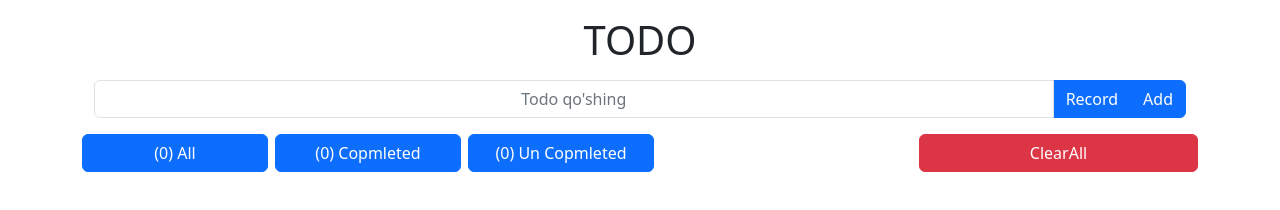
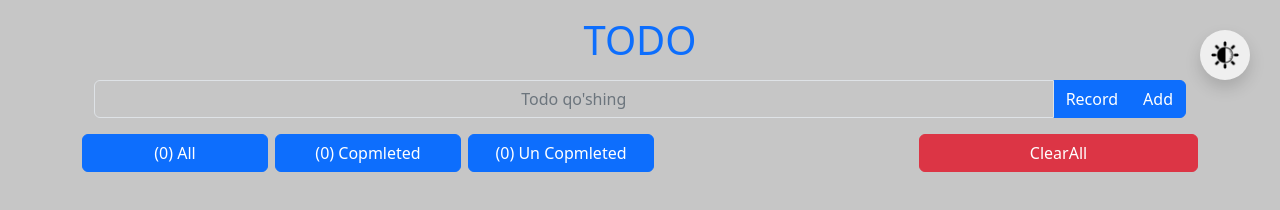
Before and after one commit to BunyodbekNasriddinov/js-todo, a plain HTML site: page index.html in a window 1280 px wide. Drawn offline with nearby package versions, Linux system fonts and the light colour scheme.

Commit message:
Dark mode add

```diff
--- /dev/null
+++ b/css/main.css
@@ -0,0 +1,47 @@
+:root {
+  --main-bg-color: #c6c6c6;
+}
+.dark {
+  --main-bg-color: #363636;
+}
+html {
+  height: 100%;
+  scroll-behavior: smooth;
+}
+*,
+*::before,
+*::after {
+  box-sizing: border-box;
+}
+body {
+  display: flex;
+  flex-direction: column;
+  height: 100%;
+  margin: 0;
+  background-color: var(--main-bg-color);
+  transition: all 0.4s ease;
+}
+
+main {
+  flex-grow: 1;
+}
+
+img {
+  vertical-align: middle;
+  object-fit: cover;
+}
+
+.main-btn {
+  border: none;
+  border-radius: 50%;
+  width: 50px;
+  height: 50px;
+  border-color: transparent;
+}
+
+.js-mode {
+  position: fixed;
+  top: 30px;
+  right: 30px;
+  z-index: 3;
+}
--- a/index.html
+++ b/index.html
@@ -9,9 +9,18 @@
       rel="stylesheet"
       href="https://cdn.jsdelivr.net/npm/bootstrap@5.2.3/dist/css/bootstrap.min.css"
     />
+    <link rel="stylesheet" href="./css/main.css" />
   </head>
   <body>
-    <h1 class="h1 text-center my-3">TODO</h1>
+    <button class="main-btn shadow js-mode">
+      <img
+        src="./images/mode-icon.png"
+        width="30"
+        height="30"
+        alt="Light and dark mode button"
+      />
+    </button>
+    <h1 class="h1 text-center my-3 text-primary">TODO</h1>
     <div class="container">
       <form class="mx-auto row js-form">
         <div class="input-group col-12 col-lg-6">
@@ -38,14 +47,20 @@
         <button class="btn btn-primary col-12 col-lg-2 rounded-2 js-all-todos">
           <span>(0)</span> All
         </button>
-        <button class="btn btn-primary col-12 col-lg-2 rounded-2 js-completed-todos">
+        <button
+          class="btn btn-primary col-12 col-lg-2 rounded-2 js-completed-todos"
+        >
           <span>(0)</span> Copmleted
         </button>
-        <button class="btn btn-primary col-12 col-lg-2 rounded-2 rounded-end js-uncompleted-todos">
+        <button
+          class="btn btn-primary col-12 col-lg-2 rounded-2 rounded-end js-uncompleted-todos"
+        >
           <span>(0)</span>
           Un Copmleted
         </button>
-        <button class="btn btn-danger ms-auto col-12 col-lg-3 rounded js-clear-all-btn">
+        <button
+          class="btn btn-danger ms-auto col-12 col-lg-3 rounded js-clear-all-btn"
+        >
           ClearAll
         </button>
       </div>
--- a/js/main.js
+++ b/js/main.js
@@ -7,14 +7,39 @@ const elAllTodos = document.querySelector(".js-all-todos");
 const elCompletedTodos = document.querySelector(".js-completed-todos");
 const elUnCompletedTodos = document.querySelector(".js-uncompleted-todos");
 const elClearAllBtn = document.querySelector(".js-clear-all-btn");
+const elModeBtn = document.querySelector(".js-mode");
 
 let elAllTodosNum = elAllTodos.children[0];
 let elCompletedTodosNum = elCompletedTodos.children[0];
 let elUnCompletedTodosNum = elUnCompletedTodos.children[0];
 
-let todos = [];
+let todos = JSON.parse(localStorage.getItem("todos")) || [];
 let completedTodo;
 let unCompletedTodo = todos;
+
+let theme = false;
+
+elModeBtn.addEventListener("click", () => {
+  theme = !theme;
+  const bg = theme ? "dark" : "light";
+  localStorage.setItem("theme", bg);
+  changeTheme();
+});
+
+changeTheme();
+
+function changeTheme() {
+  if (localStorage.getItem("theme") === "dark") {
+    document.querySelector("body").classList.add("dark");
+  } else {
+    document.querySelector("body").classList.remove("dark");
+  }
+  if (theme) {
+    elModeBtn.children[0].src = "./images/mode-icon-dark.png";
+  } else {
+    elModeBtn.children[0].src = "./images/mode-icon.png";
+  }
+}
 
 const renderTodo = (array, node) => {
   node.innerHTML = "";
@@ -57,6 +82,7 @@ const renderTodo = (array, node) => {
 
     newSpan.textContent = `${item.id}. ${item.text}`;
     node.appendChild(newItem);
+    localStorage.setItem("todos", JSON.stringify(todos));
   });
 };
 
@@ -125,16 +151,15 @@ elForm.addEventListener("submit", (evt) => {
 });
 
 elClearAllBtn.addEventListener("click", () => {
+  localStorage.setItem("myTodos", todos);
+  todos = [];
+  renderTodo(todos, elList);
   completedTodo = todos.filter((el) => el.isCompleted);
   unCompletedTodo = todos.filter((el) => !el.isCompleted);
 
   elAllTodosNum.textContent = `(${todos.length})`;
   elCompletedTodosNum.textContent = `(${completedTodo.length})`;
   elUnCompletedTodosNum.textContent = `(${unCompletedTodo.length})`;
-
-  localStorage.setItem("myTodos", todos);
-  todos = [];
-  renderTodo(todos, elList);
 });
 
 renderTodo(todos, elList);
```
Also changed, not shown: images/mode-icon-dark.png (added), images/mode-icon.png (added).
